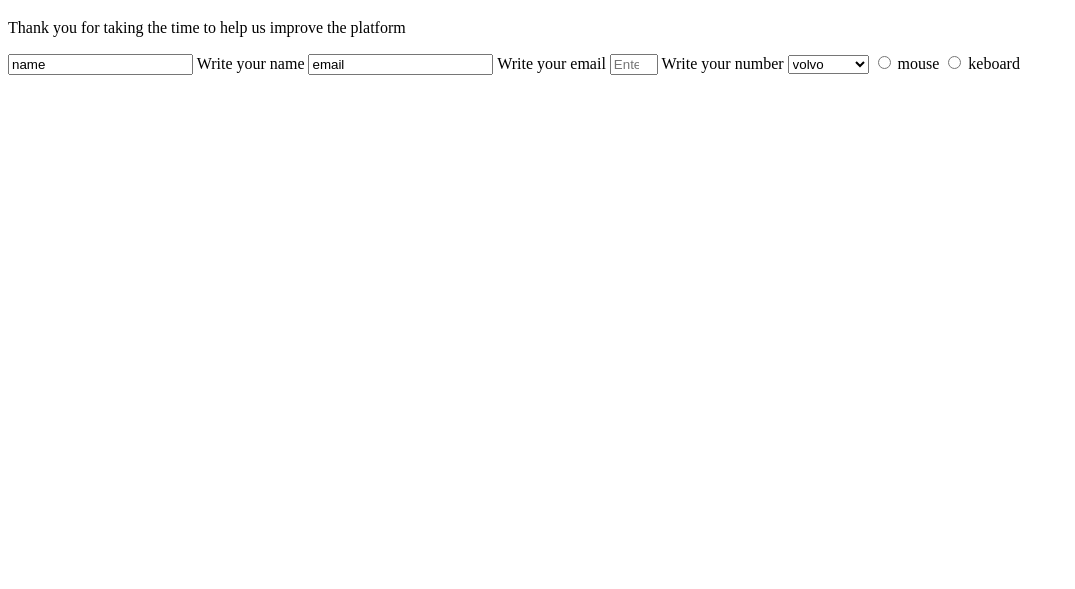
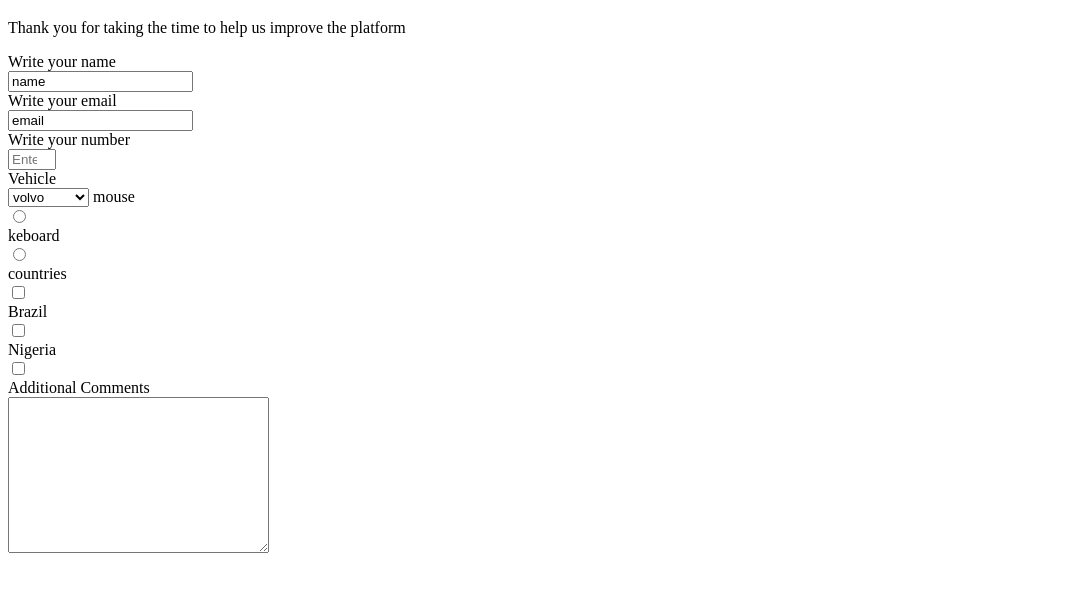
Before and after one commit to lfernandocr-tech/Survey-Page, a plain HTML site: page index.html in a window 1280 px wide. Shown: the part 61-650 px from the top of the page, without its empty margins (0-1075 px from the left). Drawn offline with Linux system fonts and the light colour scheme.

Commit message:
added 14 and 15 bullets

```diff
--- a/index.html
+++ b/index.html
@@ -10,21 +10,30 @@
     <h1 id="title">Microverse Survey Form</h1>
     <p id="description">Thank you for taking the time to help us improve the platform</p>
     <form action="" id="survey-form">
-        <input type="name" id="name" value="name" placeholder="Enter your name">
-        <label for="name" id="name-label">Write your name</label>
-        <input type="email" id="email" value="email" placeholder="Enter your Email">
-        <label for="email" id="email-label">Write your email</label>
-        <input type="number" id="number" value="number" min="0" max="9" placeholder="Enter a number">
-        <label for="number" id="number-label">Write your number</label>
-        <select name="dropdown" id="dropdown">
+        <label for="name" id="name-label">Write your name</label><br>
+        <input type="name" id="name" value="name" placeholder="Enter your name"><br>
+        <label for="email" id="email-label">Write your email</label><br>
+        <input type="email" id="email" value="email" placeholder="Enter your Email"><br>
+        <label for="number" id="number-label">Write your number</label><br>
+        <input type="number" id="number" value="number" min="0" max="9" placeholder="Enter a number"><br>
+        <label for="dropdown">Vehicle</label><br>
+        <select name="dropdown" id="dropdown"><br>
             <option value="vehicle">volvo</option>
             <option value="vehicle">Mercedes</option>
             <option value="vehicle">Jetta</option>
         </select>
-        <input type="radio" name="accessories" value="accessories">
-        <label for="accessories">mouse</label>
-        <input type="radio" name="accessories" value="accessories">
-        <label for="accessories">keboard</label>
+        <label for="accessories">mouse</label><br>
+        <input type="radio" name="accessories" value="accessories"><br>
+        <label for="accessories">keboard</label><br>
+        <input type="radio" name="accessories" value="accessories"><br>
+        <label for="checkbox">countries</label><br>
+        <input type="checkbox" value="checkbox"><br>
+        <label for="checkbox">Brazil</label><br>
+        <input type="checkbox" value="checkbox"><br>
+        <label for="checkbox">Nigeria</label><br>
+        <input type="checkbox" value="checkbox"><br>
+        <label for="comments">Additional Comments</label><br>
+        <textarea name="comments" id="comments" cols="30" rows="10"></textarea><br>
 
 
     </form>
```
